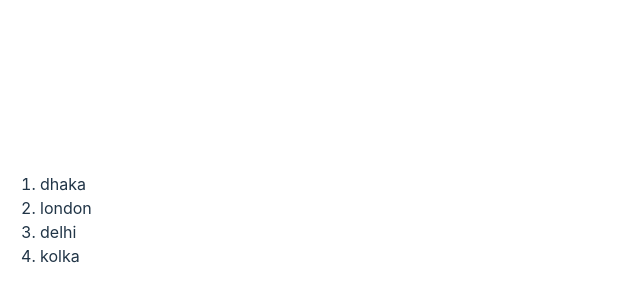
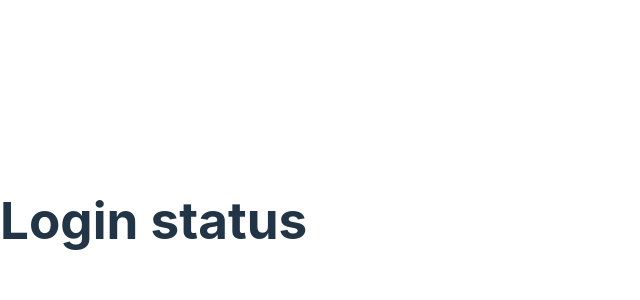
Before and after one commit to abubdcalling/React, a React (Vite) app: page / in a window 1280 px wide. Shown: the part 180-480 px from the top of the page, without its empty margins (0-640 px from the left). Built offline with nearby package versions, Linux system fonts and the light colour scheme.

Commit message:
rendering

```diff
--- a/src/App.jsx
+++ b/src/App.jsx
@@ -3,15 +3,13 @@ import React, { useState } from "react";
 const App = () => {
   const [count, setCount] = useState(0);
 
-  const city = ["dhaka", "london", "delhi", "kolka"];
+  let status = true;
 
   return (
     <div>
-      <ol>
-        {city.map((item, i) => {
-          return <li key={i.toString()}>{item}</li>;
-        })}
-      </ol>
+      <h1>Login status</h1>
+
+      {}
     </div>
   );
 };
```
